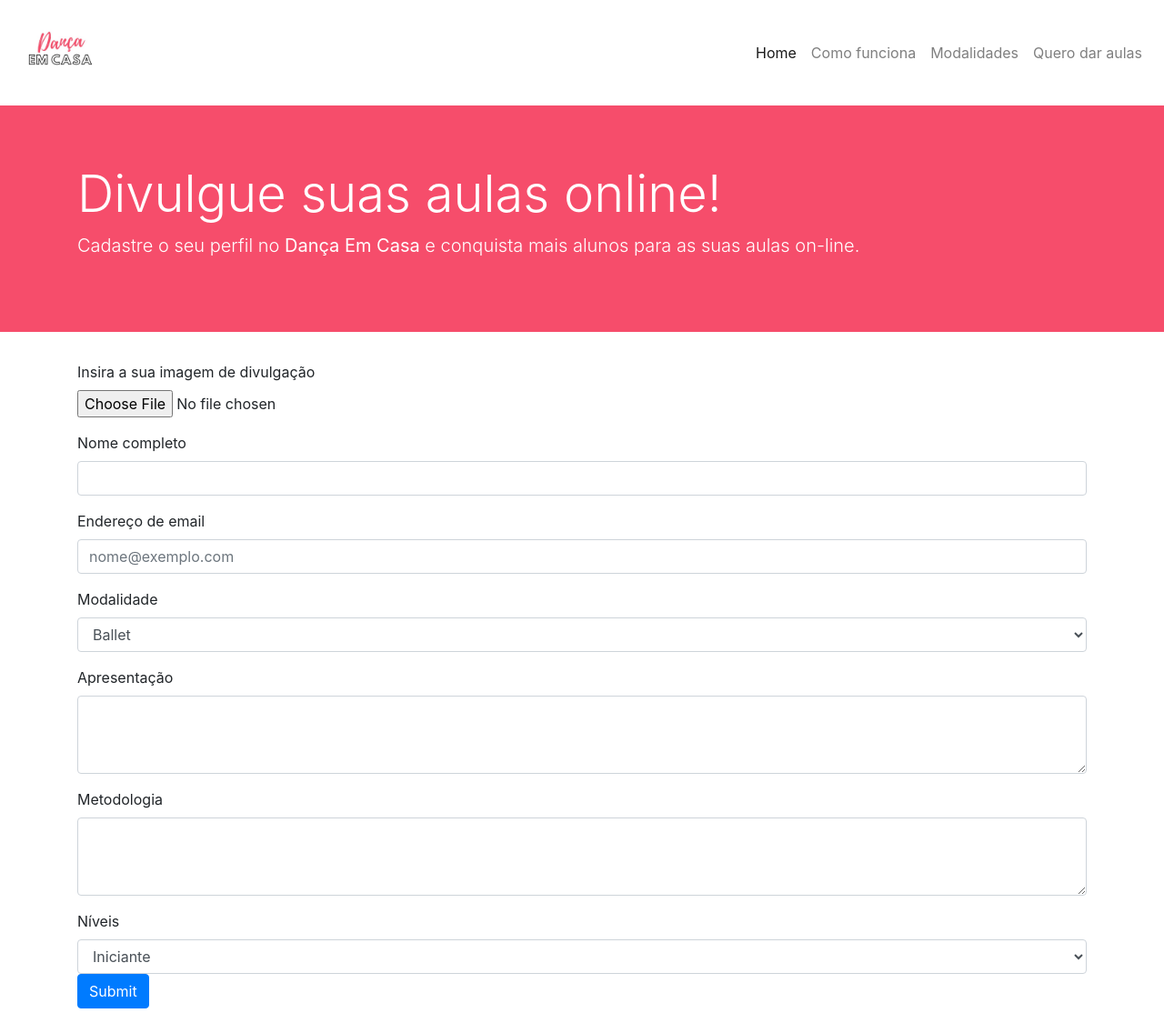
After one commit to thaisvalverdef/projeto-dh, a PHP site: page /projeto-dh/cadastro.php in a window 1280 px wide. The commit adds this page. Shown: the whole page at 91% size. Run offline with PHP 8.4, Linux system fonts and the light colour scheme.

Commit message:
atualização dia 09-06

```diff
--- a/assets/css/style.css
+++ b/assets/css/style.css
@@ -1,3 +1,35 @@
-.nav-link {
-color: brown;
+.jumbotron{
+    background-color: #F64D6B;
+    color: white;
+
 }
+
+.imagemcad{
+
+    float: top left;
+    margin: 0px 10px 10px 0;
+
+
+}
+
+.quero{
+    border-radius: 20px;
+    border-radius: 20px;
+    border-radius: 20px;
+    color: #000000;
+    font-family: Open Sans;
+    font-size: 40px;
+    font-weight: 100;
+    padding: 40px;
+    background-color: #F64D6B;
+    border: solid #F64D6B 1px;
+    text-decoration: none;
+    display: inline-block;
+    cursor: pointer;
+    text-align: center;
+    }
+
+    .saiba{
+        background-color: #F64D6B;
+        color: black;
+    }
--- /dev/null
+++ b/cadastro.php
@@ -0,0 +1,66 @@
+<?php require_once("./inc/header.php"); ?>
+
+<head>
+<link rel="stylesheet" href="./assets/css/style.css">
+</head>
+
+<div class="jumbotron jumbotron-fluid">
+  <div class="container">
+    <h1 class="display-4">Divulgue suas aulas online!</h1>
+    <p class="lead">Cadastre o seu perfil no <strong>Dança Em Casa</strong> e conquista mais alunos para as suas aulas on-line.</p>
+  </div>
+</div>
+
+<div class="container">
+<form>
+  <div class="form-group">
+    <label for="foto">Insira a sua imagem de divulgação</label>
+    <input type="file" class="form-control-file" id="foto">
+  </div>
+</form>
+
+<form>
+  <div class="form-group">
+    <label for="nome">Nome completo</label>
+    <input type="email" class="form-control" id="nome">
+  </div>
+  <div class="form-group">
+    <label for="email">Endereço de email</label>
+    <input type="email" class="form-control" id="email" placeholder="nome@exemplo.com">
+  </div>
+  <div class="form-group">
+    <label for="modalidade">Modalidade</label>
+    <select class="form-control" id="modalidade">
+      <option>Ballet</option>
+      <option>Contemporâneo</option>
+      <option>Dança de Salão</option>
+      <option>Dança do Ventre</option>
+      <option>Funk</option>
+      <option>Hip Hop/Breaking</option>
+      <option>Jazz</option>
+      <option>Sapateado</option>
+      <option>Vídeo Dance</option>
+      <option>Outros</option>
+    </select>
+  </div>
+  <div class="form-group">
+    <label for="apresentacao">Apresentação</label>
+    <textarea class="form-control" id="apresentacao" rows="3"></textarea>
+  </div>
+  <div class="form-group">
+    <label for="metodologia">Metodologia</label>
+    <textarea class="form-control" id="metodologia" rows="3"></textarea>
+  </div>
+  <div class="form-group">
+    <label for="niveis">Níveis</label>
+    <select class="form-control" id="niveis">
+      <option>Iniciante</option>
+      <option>Intermediário</option>
+      <option>Avançado</option>
+      <option>Todos os níveis</option>
+</div>
+</div>
+</form>
+<div class="container">
+<input class="btn btn-primary" type="submit" value="Submit">
+</div>
--- a/inc/head.php
+++ b/inc/head.php
@@ -6,4 +6,5 @@
     <meta name="viewport" content="width=device-width, initial-scale=1, shrink-to-fit=no">
     <title>Dança em Casa</title>
     <link rel="stylesheet" src="inc/img/logo_novo.png" integrity="sha384-MCw98/SFnGE8fJT3GXwEOngsV7Zt27NXFoaoApmYm81iuXoPkFOJwJ8ERdknLPMO" crossorigin="anonymous">
+    <link rel="stylesheet" href="./assets/css/style.css">
 </head>
--- a/inc/header.php
+++ b/inc/header.php
@@ -2,8 +2,9 @@
     <meta charset="UTF-8">
     <meta name="viewport" content="width=device-width, initial-scale=1.0">
     <title>Dança em Casa</title>
+    <link rel="stylesheet" href="./assets/css/style.css">
     <link rel="stylesheet" href="https://stackpath.bootstrapcdn.com/bootstrap/4.1.3/css/bootstrap.min.css" integrity="sha384-MCw98/SFnGE8fJT3GXwEOngsV7Zt27NXFoaoApmYm81iuXoPkFOJwJ8ERdknLPMO" crossorigin="anonymous">
-    <link rel="stylesheet" href="./assets/css/style.css">
+
 </head>
 
 <body>
@@ -46,7 +47,7 @@
                     </div>
                     </li>
                     <li class="nav-item">
-                        <a class="nav-link" href="#" data-toggle="modal" data-target="#modalLogin">Quero dar aulas</a>
+                        <a class="nav-link" class="quero">Quero dar aulas</a>
                     </li>
 
                 </ul>
```
Also changed, not shown: comofunciona.php (+12 -8 lines), index.php (+5 -2 lines), inc/img/danca.png (added).
